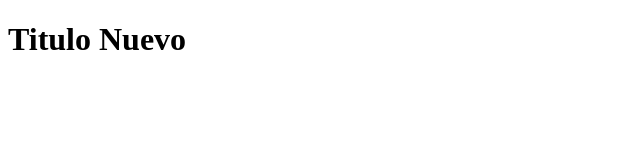
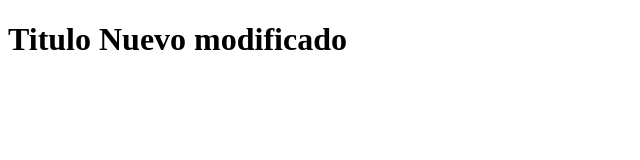
Before and after one commit to DiegoProg/helloword-git, a plain HTML site: page index.html in a window 1280 px wide. Shown: the whole page, without its empty margins (0-640 px from the left). Drawn offline with Linux system fonts and the light colour scheme.

Commit message:
Modificacion index  new

```diff
--- a/index.html
+++ b/index.html
@@ -7,6 +7,6 @@
     <title>Demo git</title>
 </head>
 <body>
-    <h1>Titulo  Nuevo</h1>
+    <h1>Titulo  Nuevo modificado</h1>
 </body>
 </html>
```
